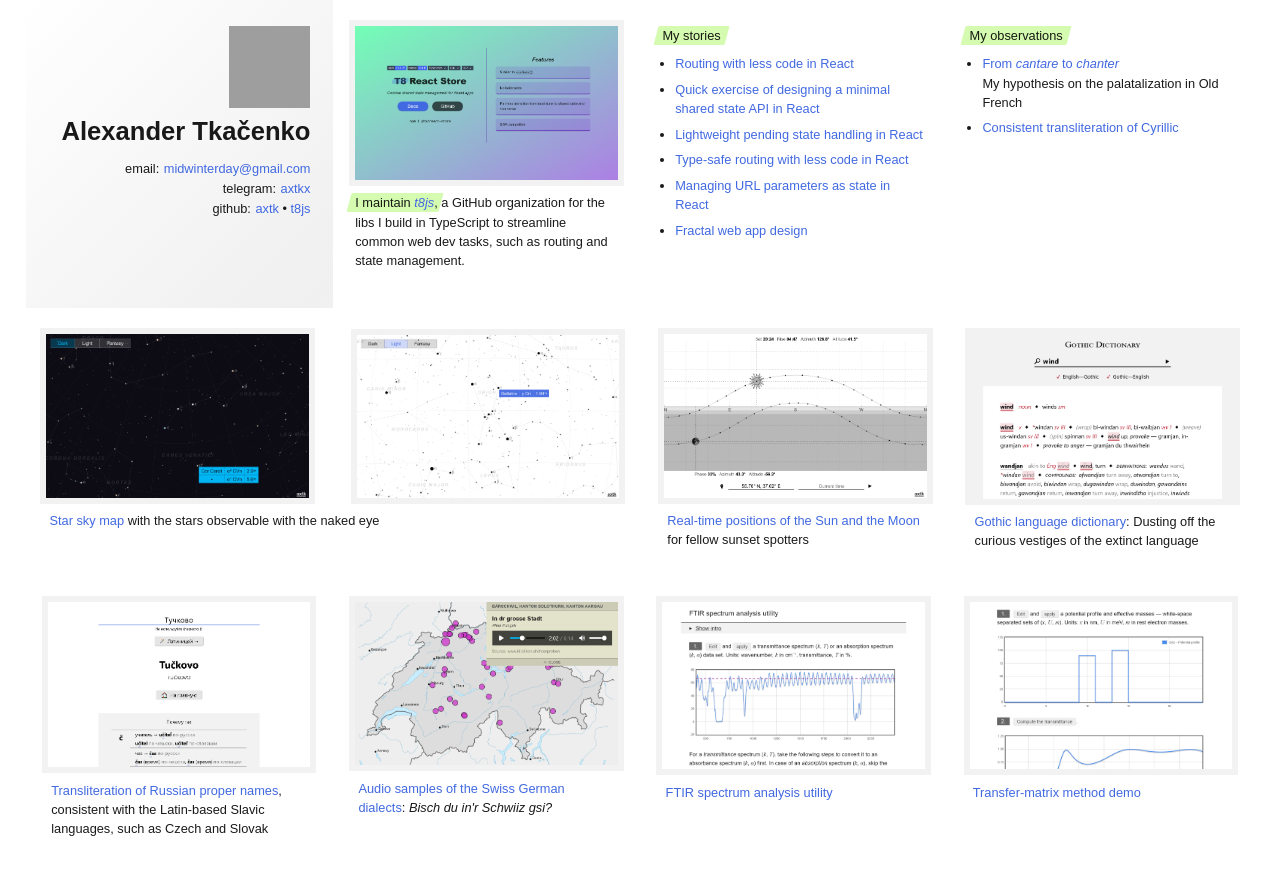
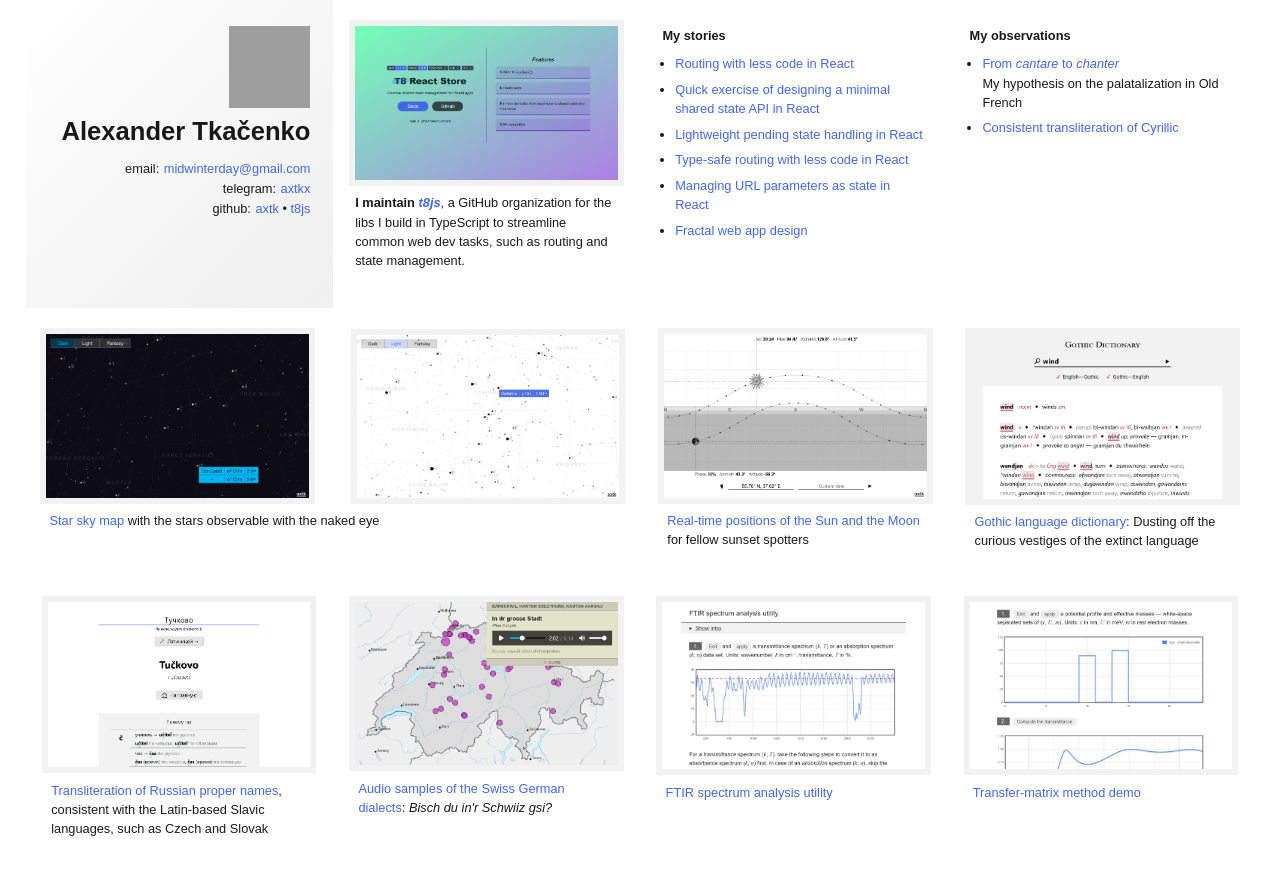
Before and after one commit to axtk/axtk.github.io, a Jekyll site: the page index.html, which Jekyll copies as it is, in a window 1280 px wide. Shown: the top 875 px of the page. Built offline with Jekyll 4.4.1, drawn with Linux system fonts in a browser that asks for light colours; grey boxes are pictures that could not be loaded.

Commit message:
update marked text style

```diff
--- a/index.html
+++ b/index.html
@@ -35,11 +35,11 @@
   <figure>
     <picture><a href="https://t8.js.org" target="_blank"><img src="x/assets/screenshots/t8_react_store.png" alt="T8 React Store docs screenshot" height="360" loading="lazy"></a></picture>
   </figure>
-  <p><span class="mark">I maintain <a href="https://github.com/t8js" target="_blank"><i>t8js</i></a></span>, a GitHub organization for the libs I build in TypeScript to streamline common web dev tasks, such as routing and state management.</p>
+  <p><strong>I maintain <a href="https://github.com/t8js" target="_blank"><i>t8js</i></a></strong>, a GitHub organization for the libs I build in TypeScript to streamline common web dev tasks, such as routing and state management.</p>
 </div>
 
 <div class="intro2 box">
-  <p class="tag">My stories</p>
+  <p class="tag"><strong>My stories</strong></p>
   <ul>
     <li><a href="https://dev.to/axtk/routing-with-less-code-in-react-4ll5" target="_blank">Routing with less code in React</a></li>
     <li><a href="https://dev.to/axtk/quick-exercise-of-designing-minimal-shared-state-in-react-51f0" target="_blank">Quick exercise of designing a minimal shared state API in React</a></li>
@@ -51,7 +51,7 @@
 </div>
 
 <div class="intro2 box">
-  <p class="tag">My observations</p>
+  <p class="tag"><strong>My observations</strong></p>
   <ul>
     <li><a href="x/palatalization_in_Old_French">From <i>cantare</i> to <i>chanter</i></a><br>
       <span class="description">My hypothesis on the palatalization in Old French</span></li>
--- a/x/assets/index.css
+++ b/x/assets/index.css
@@ -134,13 +134,11 @@ p.tag {
 p.tag + ul {
   margin-top: 0.75em;
 }
-.mark,
-p.tag {
+/* strong {
   display: inline-block;
   position: relative;
 }
-.mark::before,
-p.tag::before {
+strong::before {
   content: "";
   background: var(--mark-color);
   border-radius: 0.1em;
@@ -148,7 +146,7 @@ p.tag::before {
   inset: 0 -0.5em;
   transform: skewX(-15deg);
   z-index: -1;
-}
+} */
 /* .intro2 {
   background: #ebf4f4;
 }
```
